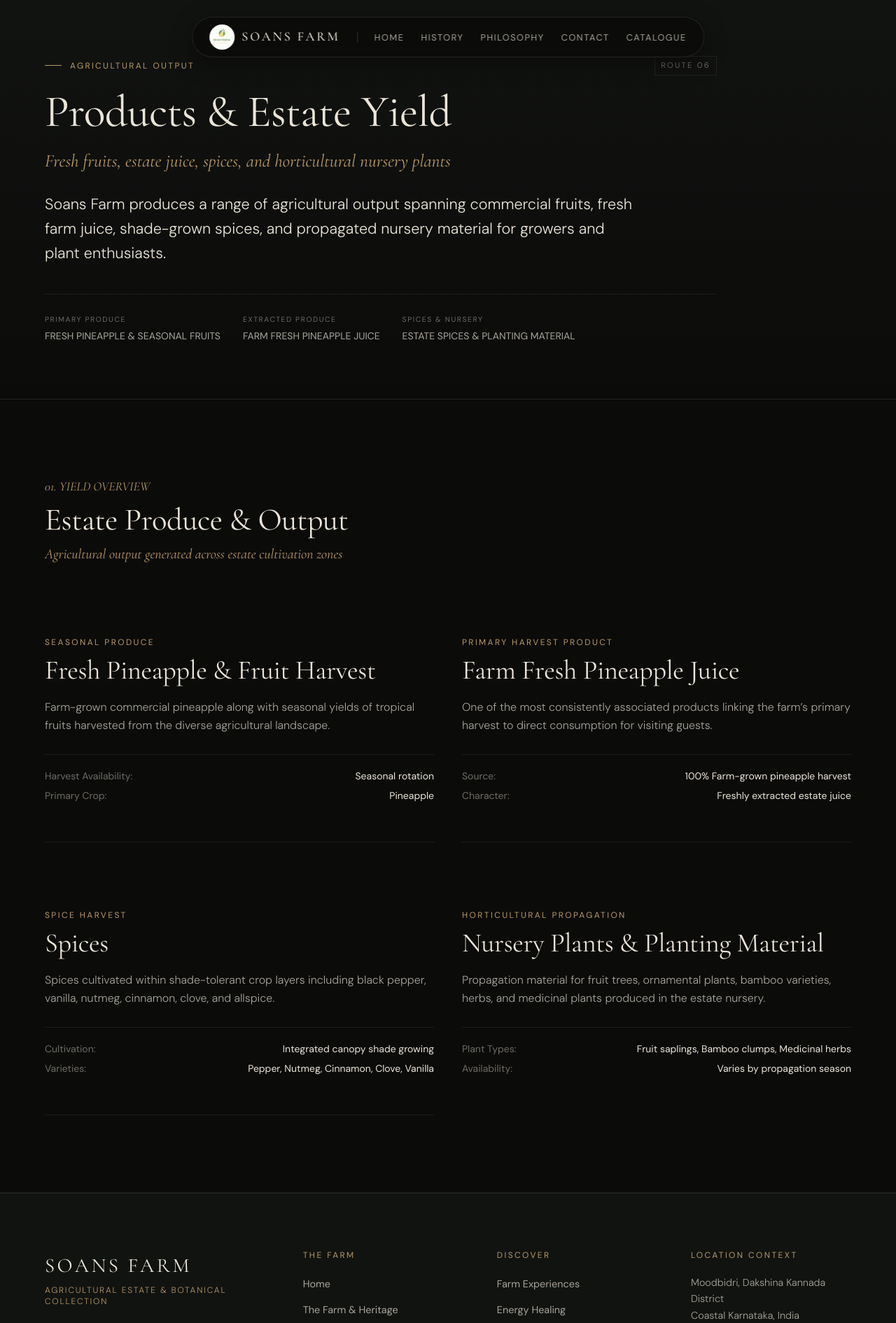
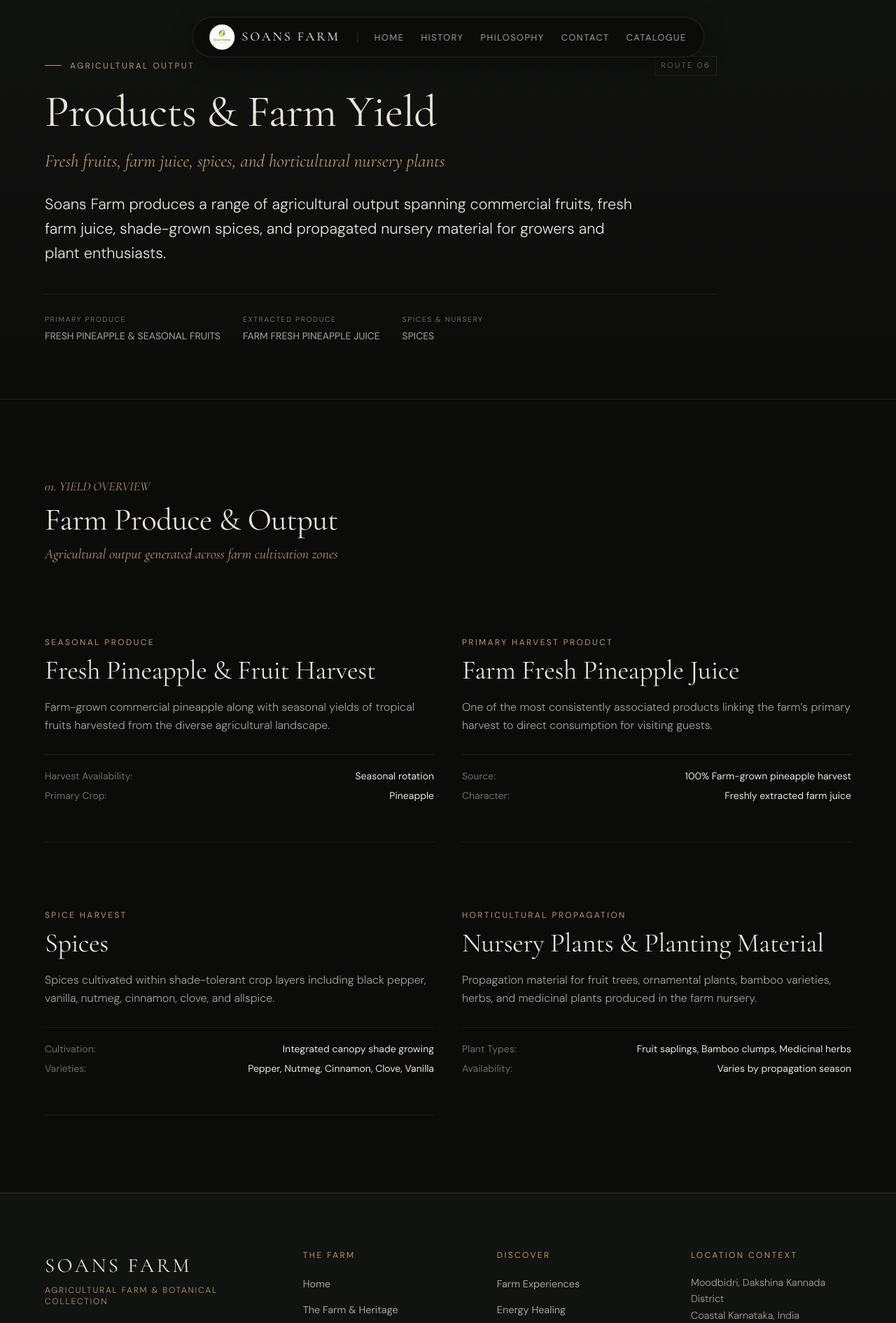
Before and after one commit to Theonmanish/soansfarm, a React (Vite) app: page /products in a window 1280 px wide. Shown: the top 1891 px of the page at 70% size. Built offline with nearby package versions, Linux system fonts and the light colour scheme.

Commit message:
text refined

```diff
--- a/src/components/ExperienceFeature.jsx
+++ b/src/components/ExperienceFeature.jsx
@@ -12,7 +12,7 @@ export default function ExperienceFeature({ num = '01', title = 'Experience Titl
           <h3 className="mb-4 font-editorial text-[2rem] leading-tight text-farm-cream">{title}</h3>
           {description && <p className="mb-6 text-[1.05rem] font-light leading-[1.7] text-farm-stone">{description}</p>}
           {highlights.length > 0 && <div className="border-t border-farm-border pt-4">
-            <span className="mb-2 block text-[0.65rem] uppercase tracking-[0.2em] text-farm-gold">ESTATE ELEMENTS</span>
+            <span className="mb-2 block text-[0.65rem] uppercase tracking-[0.2em] text-farm-gold">FARM ELEMENTS</span>
             <ul className="m-0 flex list-none flex-col gap-2 p-0 text-sm text-farm-muted">
               {highlights.map((item, idx) => <li key={idx}>▪ {item}</li>)}
             </ul>
--- a/src/components/GlobalFooter.jsx
+++ b/src/components/GlobalFooter.jsx
@@ -12,8 +12,8 @@ export default function GlobalFooter() {
         <div className="grid grid-cols-2 gap-8 border-b border-farm-border pb-14 md:grid-cols-[1.4fr_1fr_1fr_1fr] md:gap-12">
           <div className="col-span-2 md:col-span-1">
             <Link to="/" className="mb-1 inline-block font-editorial text-[1.8rem] tracking-[0.12em] text-farm-cream">SOANS FARM</Link>
-            <p className="mb-5 text-xs uppercase tracking-[0.15em] text-farm-gold">Agricultural Estate & Botanical Collection</p>
-            <p className="text-[0.9rem] leading-relaxed text-farm-stone">Established agricultural Farm.</p>
+            <p className="mb-5 text-xs uppercase tracking-[0.15em] text-farm-gold">Agricultural Farm & Botanical Collection</p>
+
           </div>
           <div>
             <h4 className={heading}>THE FARM</h4>
--- a/src/components/JournalPreview.jsx
+++ /dev/null
@@ -1,18 +0,0 @@
-import React from 'react';
-import ImageFigure from './ImageFigure';
-
-export default function JournalPreview({ category = 'ESTATE ARCHIVE', date = 'OCTOBER 2026', title = '', excerpt = '', imageSrc = '', imageAlt = '' }) {
-  return (
-    <article className="flex h-full flex-col border-b border-farm-border pb-8">
-      <ImageFigure src={imageSrc} alt={imageAlt || title} />
-      <div className="flex flex-grow flex-col pt-6">
-        <div className="mb-3 flex justify-between gap-3 text-[0.65rem] uppercase tracking-[0.15em]">
-          <span className="text-farm-gold">{category}</span><span className="text-farm-muted">{date}</span>
-        </div>
-        <h3 className="mb-3 font-editorial text-2xl leading-tight text-farm-cream">{title}</h3>
-        <p className="mb-6 flex-grow text-[0.95rem] font-light leading-[1.7] text-farm-stone">{excerpt}</p>
-        <span className="inline-flex items-center gap-2 self-start border-b border-farm-border-gold pb-1 font-body text-[0.85rem] uppercase tracking-[0.15em] text-farm-gold transition-colors hover:border-farm-cream hover:text-farm-cream">READ ENTRY</span>
-      </div>
-    </article>
-  );
-}
--- a/src/components/PlaceholderImage.jsx
+++ b/src/components/PlaceholderImage.jsx
@@ -15,7 +15,7 @@ export default function PlaceholderImage({ aspectRatio = '16-9', title = 'Estate
         <div className="absolute inset-0 flex flex-col justify-between border-b border-white/5 bg-[radial-gradient(circle_at_50%_50%,rgba(19,23,19,0.2)_0%,rgba(11,11,10,0.85)_100%)] p-8">
           <div className="flex items-center justify-between font-body text-[0.7rem] uppercase tracking-[0.15em] text-farm-muted">
             <span className="text-[0.65rem] tracking-[0.2em] text-farm-gold">{category}</span>
-            <span>SOANS ESTATE ARCHIVE</span>
+            <span>SOANS FARM ARCHIVE</span>
           </div>
           <div className="m-auto text-center">
             <svg width="28" height="28" viewBox="0 0 24 24" fill="none" stroke="var(--color-farm-gold)" strokeWidth="1" strokeLinecap="round" strokeLinejoin="round" className="mx-auto opacity-50">
--- a/src/pages/BotanicalGarden.jsx
+++ b/src/pages/BotanicalGarden.jsx
@@ -70,7 +70,7 @@ export default function BotanicalGarden() {
           />
           <EditorialBlock
             title="Horticultural Experimentation & Learning"
-            lead="The botanical collection serves several complementary purposes across the estate."
+            lead="The botanical collection serves several complementary purposes across the farm."
             body={[
               "It supports ongoing agricultural experimentation, preserves unusual tropical plants, provides fruit and plantation crops, develops nursery material, and serves as an informal setting for botanical observation and learning.",
               "Rather than a formal manicured public park, the collection exists organically within the working agricultural framework."
--- a/src/pages/EnergyHealing.jsx
+++ b/src/pages/EnergyHealing.jsx
@@ -117,7 +117,7 @@ export default function EnergyHealing() {
             reverse={false}
             body={[
               "Medicine Wheels are not a single, universal design. Their meanings differ among Indigenous peoples, and some have cultural or spiritual significance that should be understood within their specific traditions.",
-              "The structure at Soans Farm reflects an interest in these traditional forms and in the use of circular patterns to create a defined space for contemplation. Its presence forms part of the estate's broader collection of structures inspired by historical and cultural ideas about place.",
+              "The structure at Soans Farm reflects an interest in these traditional forms and in the use of circular patterns to create a defined space for contemplation. Its presence forms part of the farm's broader collection of structures inspired by historical and cultural ideas about place.",
               "Visitors can experience the space quietly and respectfully, taking time to observe its form and consider the many ways people across cultures have given meaning to the landscapes and places around them.",
             ]}
           />
--- a/src/pages/Products.jsx
+++ b/src/pages/Products.jsx
@@ -20,7 +20,7 @@ export default function Products() {
       description: 'One of the most consistently associated products linking the farm’s primary harvest to direct consumption for visiting guests.',
       specs: [
         { label: 'Source', value: '100% Farm-grown pineapple harvest' },
-        { label: 'Character', value: 'Freshly extracted estate juice' }
+        { label: 'Character', value: 'Freshly extracted farm juice' }
       ],
     },
     {
@@ -35,7 +35,7 @@ export default function Products() {
     {
       name: 'Nursery Plants & Planting Material',
       category: 'HORTICULTURAL PROPAGATION',
-      description: 'Propagation material for fruit trees, ornamental plants, bamboo varieties, herbs, and medicinal plants produced in the estate nursery.',
+      description: 'Propagation material for fruit trees, ornamental plants, bamboo varieties, herbs, and medicinal plants produced in the farm nursery.',
       specs: [
         { label: 'Plant Types', value: 'Fruit saplings, Bamboo clumps, Medicinal herbs' },
         { label: 'Availability', value: 'Varies by propagation season' }
@@ -49,13 +49,13 @@ export default function Products() {
       <PageHero
         category="AGRICULTURAL OUTPUT"
         routeNum="06"
-        title="Products & Estate Yield"
-        subtitle="Fresh fruits, estate juice, spices, and horticultural nursery plants"
+        title="Products & Farm Yield"
+        subtitle="Fresh fruits, farm juice, spices, and horticultural nursery plants"
         leadText="Soans Farm produces a range of agricultural output spanning commercial fruits, fresh farm juice, shade-grown spices, and propagated nursery material for growers and plant enthusiasts."
         metaTags={[
           { key: 'PRIMARY PRODUCE', value: 'FRESH PINEAPPLE & SEASONAL FRUITS' },
           { key: 'EXTRACTED PRODUCE', value: 'FARM FRESH PINEAPPLE JUICE' },
-          { key: 'SPICES & NURSERY', value: 'ESTATE SPICES & PLANTING MATERIAL' }
+          { key: 'SPICES & NURSERY', value: 'SPICES' }
         ]}
       />
 
@@ -64,8 +64,8 @@ export default function Products() {
         <div className="mx-auto w-[90%] max-w-[1400px]">
           <SectionHeading
             number="01. YIELD OVERVIEW"
-            title="Estate Produce & Output"
-            subtitle="Agricultural output generated across estate cultivation zones"
+            title="Farm Produce & Output"
+            subtitle="Agricultural output generated across farm cultivation zones"
           />
           <div className="grid grid-cols-1 gap-10 lg:grid-cols-2">
             {productOutput.map((item, idx) => (
```
Also changed, not shown: src/pages/Cultivation.jsx (+5 -5 lines).
